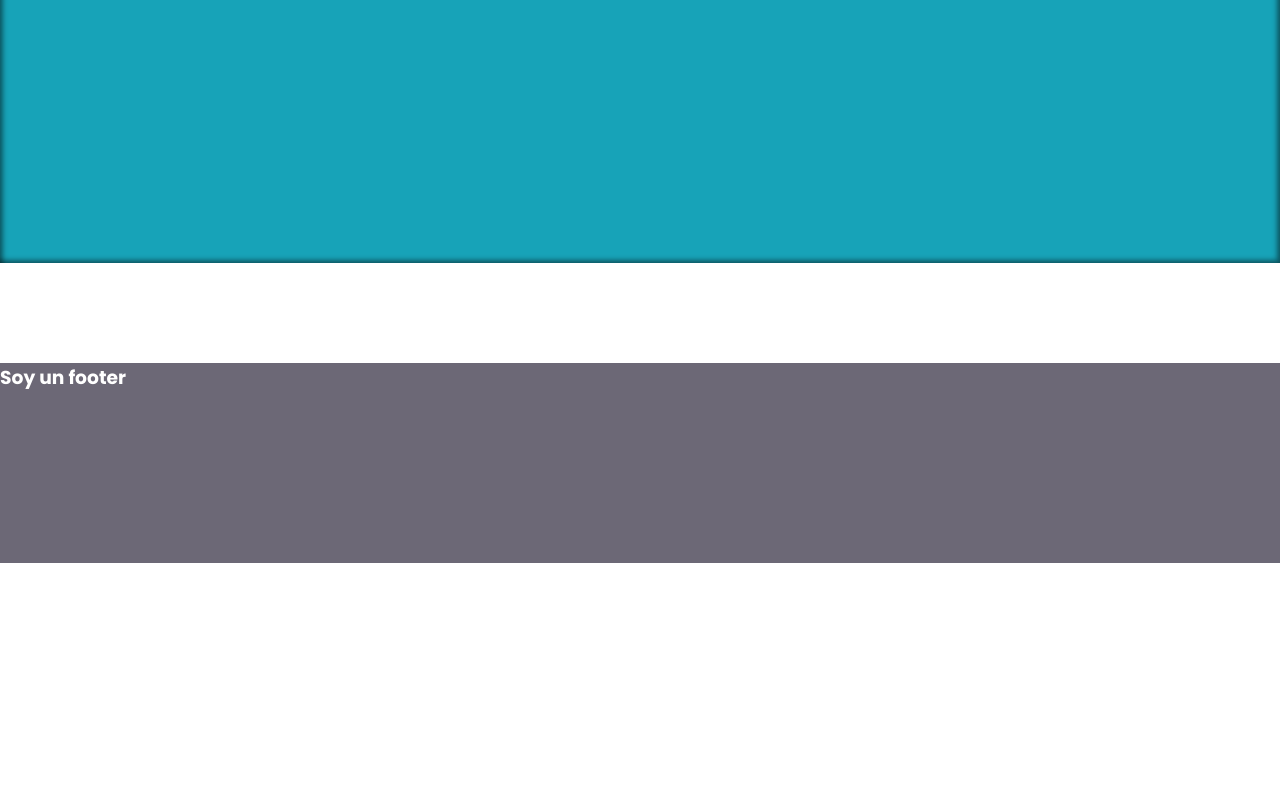
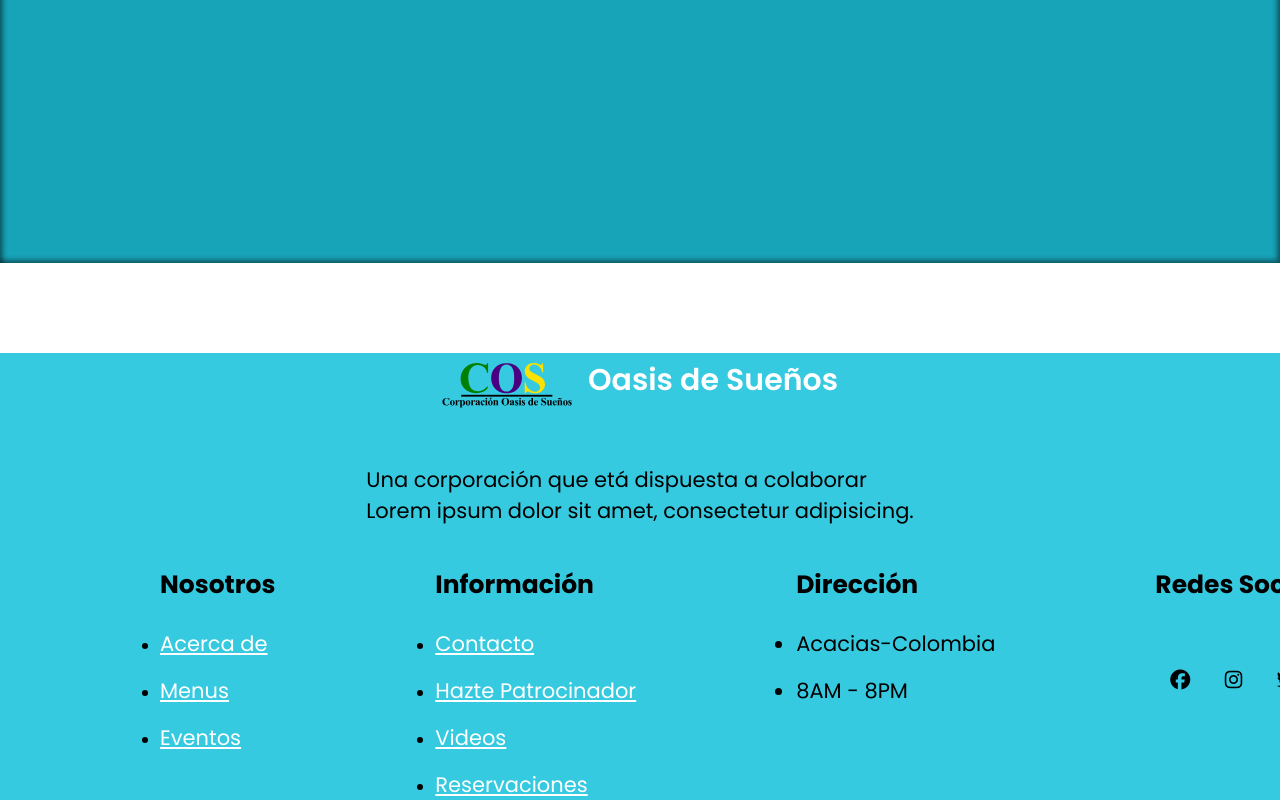
Before and after one commit to Yocmarjigon/oasis-de-sue-os-frontend, an Angular app: page /quienes-somos in a window 1280 px wide. Shown: the part 2203-3003 px from the top of the page. Before the commit the page ends 2766 px from the top, so only its background shows below. Built offline with nearby package versions, Linux system fonts and the light colour scheme; a web font is replaced by a local one.

Commit message:
Footer hecho

```diff
--- a/src/app/plantilla/footer/footer.component.css
+++ b/src/app/plantilla/footer/footer.component.css
@@ -1,6 +1,101 @@
-div{
-    margin-top: 100px;
-    height: 200px;
-    color: #ffff;
-    background-color: #6C6876;
+.footer{
+    position: relative;
+    padding-top: 90px;
+    overflow: hidden;
 }
+
+.footer__container{
+    row-gap: 10rem;
+    background-color: #36cae1;
+}
+
+.footer__logo{
+    display: flex;
+    align-items: center;
+    justify-content: center;
+    column-gap: 1rem;
+    color: white ;
+    font-size: 30px;
+    font-weight: 600;
+    margin-bottom: 1rem;
+    text-decoration: none;
+}
+
+.footer__logo img{
+    width: 130px;
+}
+
+.footer__logo:hover{
+    color: black;
+    transition: 1s;
+
+}
+.footer__description{
+    display: flex;
+    align-items: center;
+    justify-content: center;
+    padding: 40px;
+}
+.footer__description,
+.footer__link,
+.footer__information{
+    font-size: 21px;
+}
+
+.footer__content,
+.footer__links{
+    display: grid;
+}
+
+.footer__content{
+    margin-left: 10rem;
+    grid-template-columns: repeat(4, max-content);/*Esto lo puede cambiar*/
+    gap: 10rem;
+}
+
+.footer__title{
+    font-size: 25px;
+    margin-bottom: 1.5rem;
+}
+
+.footer__links{
+    row-gap: 1rem;
+}
+
+.footer__link{
+    color: white;
+    transition: color .3s;
+}
+
+.footer__link:hover{
+    color: rgb(21, 111, 144);
+}
+
+.footer__social{
+    display: flex;
+    align-items: center;
+    justify-content: space-between;
+    margin: 15px;
+}
+
+.footer__social-link{
+    color: black;
+    font-size: 1.25rem;
+    transition: color .3s, transform .3s;
+}
+
+.footer__social-link:hover{
+    color: aliceblue;
+    transform: translateY(-2px);
+}
+
+.footer__info,
+.footer__card{
+    display: flex;
+}
+
+.footer__info{
+    margin-top: 6.5rem;
+    flex-direction: column;
+    row-gap: 1.5rem;
+}
--- a/src/app/plantilla/footer/footer.component.html
+++ b/src/app/plantilla/footer/footer.component.html
@@ -1,3 +1,88 @@
-<div>
-    <h3>Soy un footer</h3>
-</div>
+<footer class="footer">
+    <div class="footer__container container grid">
+        <div>
+            <a href="#" class="footer__logo">
+                <img src="../../../assets/image/logo-negro.svg" alt="logo image">
+                Oasis de Sueños
+            </a>
+
+            <p class="footer__description">
+                Una corporación que etá dispuesta a colaborar<br>
+                Lorem ipsum dolor sit amet, consectetur adipisicing.
+            </p>
+        </div>
+
+        <div class="footer__content">
+            <div>
+                <h3 class="footer__title">Nosotros</h3>
+
+                <ul class="footer__links">
+                    <li>
+                        <a href="#" class="footer__link">Acerca de</a>
+                    </li>
+
+                    <li>
+                        <a href="#" class="footer__link">Menus</a>
+                    </li>
+
+                    <li>
+                        <a href="#" class="footer__link">Eventos</a>
+                    </li>
+                </ul>
+            </div>
+
+            <div>
+                <h3 class="footer__title">Información</h3>
+
+                <ul class="footer__links">
+                    <li>
+                        <a href="#" class="footer__link">Contacto</a>
+                    </li>
+
+                    <li>
+                        <a href="#" class="footer__link">Hazte Patrocinador</a>
+                    </li>
+
+                    <li>
+                        <a href="#" class="footer__link">Videos</a>
+                    </li>
+
+                    <li>
+                        <a href="#" class="footer__link">Reservaciones</a>
+                    </li>
+                </ul>
+            </div>
+
+            <div>
+                <h3 class="footer__title">Dirección</h3>
+
+                <ul class="footer__links">
+                    <li class="footer__information">
+                        Acacias-Colombia
+                    </li>
+
+                    <li class="footer__information">
+                        8AM - 8PM
+                    </li>
+                </ul>
+            </div>
+
+            <div>
+                <h3 class="footer__title">Redes Sociales</h3>
+
+                <ul class="footer__social">
+                    <a href="https://www.facebook.com" target="_blank" class="footer__social-link">
+                        <i class="fa-brands fa-facebook"></i>
+                    </a>
+
+                    <a href="https://www.instagram.com" target="_blank" class="footer__social-link">
+                        <i class="fa-brands fa-instagram"></i>
+                    </a>
+
+                    <a href="https://www.twitter.com" target="_blank" class="footer__social-link">
+                        <i class="fa-brands fa-twitter"></i>
+                    </a>
+
+                    <div class="footer__info container">
+
+                    </div>
--- a/src/app/plantilla/nav-bar/nav-bar.component.css
+++ b/src/app/plantilla/nav-bar/nav-bar.component.css
@@ -69,13 +69,14 @@ ul li a{
     font-weight: 700;
     padding: 10px;
     border-radius: 10px;
+    transition: .5s;
 }
 
 .btn-registrarse:hover{
     background-color: #0093e9;
     color: #fff;
     box-shadow: 0px 0px 10px #00dbde;
-    transition: .5s;
+    transform: scale(1.1);
 }
 
 ul:hover li a {
```
